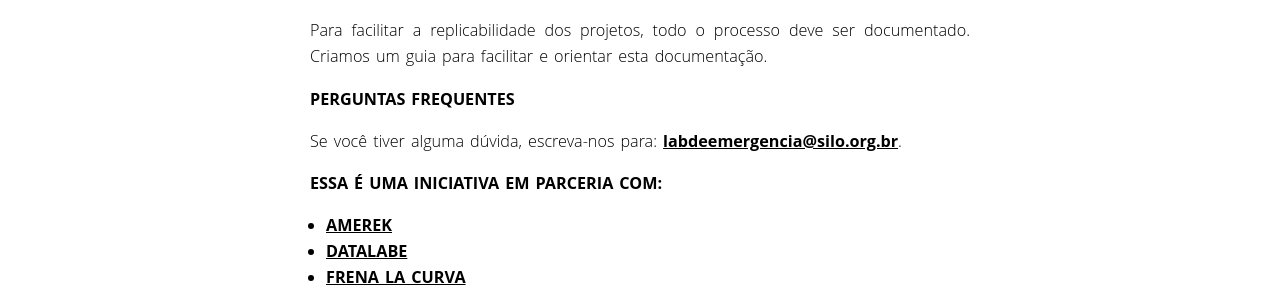
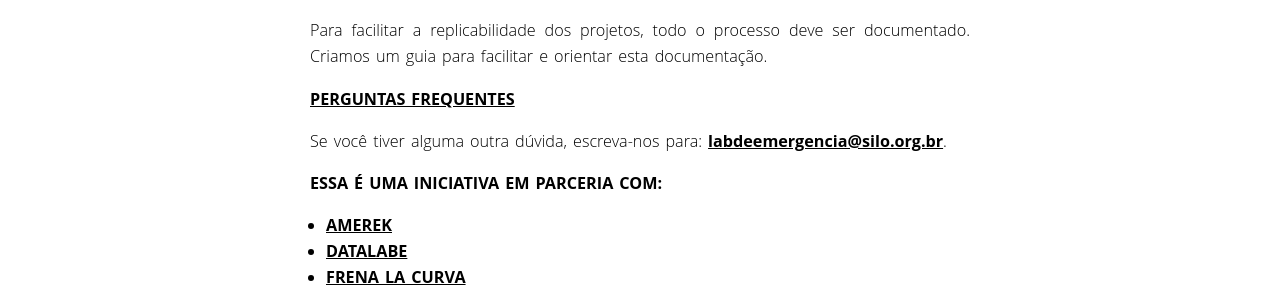
Before and after one commit to associacaosilo/labdeemergencia1ed, a Jekyll site: the page built from _pages/index.md, in a window 1280 px wide and 900 px high, scrolled down 3142 px. Shown: the part 130-425 px from the top of the window. Built offline with Jekyll 4.4.1, drawn with Linux system fonts in a browser that asks for light colours; nearby versions of some CDN libraries.

```diff
--- a/_pages/index.md
+++ b/_pages/index.md
@@ -83,9 +83,9 @@ O laboratório não oferece recursos financeiros ou materiais para o desenvolv
 
 Para facilitar a replicabilidade dos projetos, todo o processo deve ser documentado. Criamos um guia para facilitar e orientar esta documentação.
 
-**PERGUNTAS FREQUENTES**
+**[PERGUNTAS FREQUENTES](https://labdeemergencia.silo.org.br/perguntas-frequentes/)**
 
-Se você tiver alguma dúvida, escreva-nos para: [labdeemergencia@silo.org.br](mailto:labdeemergencia@silo.org.br){:target="_blank"}.
+Se você tiver alguma outra dúvida, escreva-nos para: [labdeemergencia@silo.org.br](mailto:labdeemergencia@silo.org.br){:target="_blank"}.
 
 **ESSA É UMA INICIATIVA EM PARCERIA COM:**
 
```
Also changed, not shown: media/images/logos/amerek.png (added).
